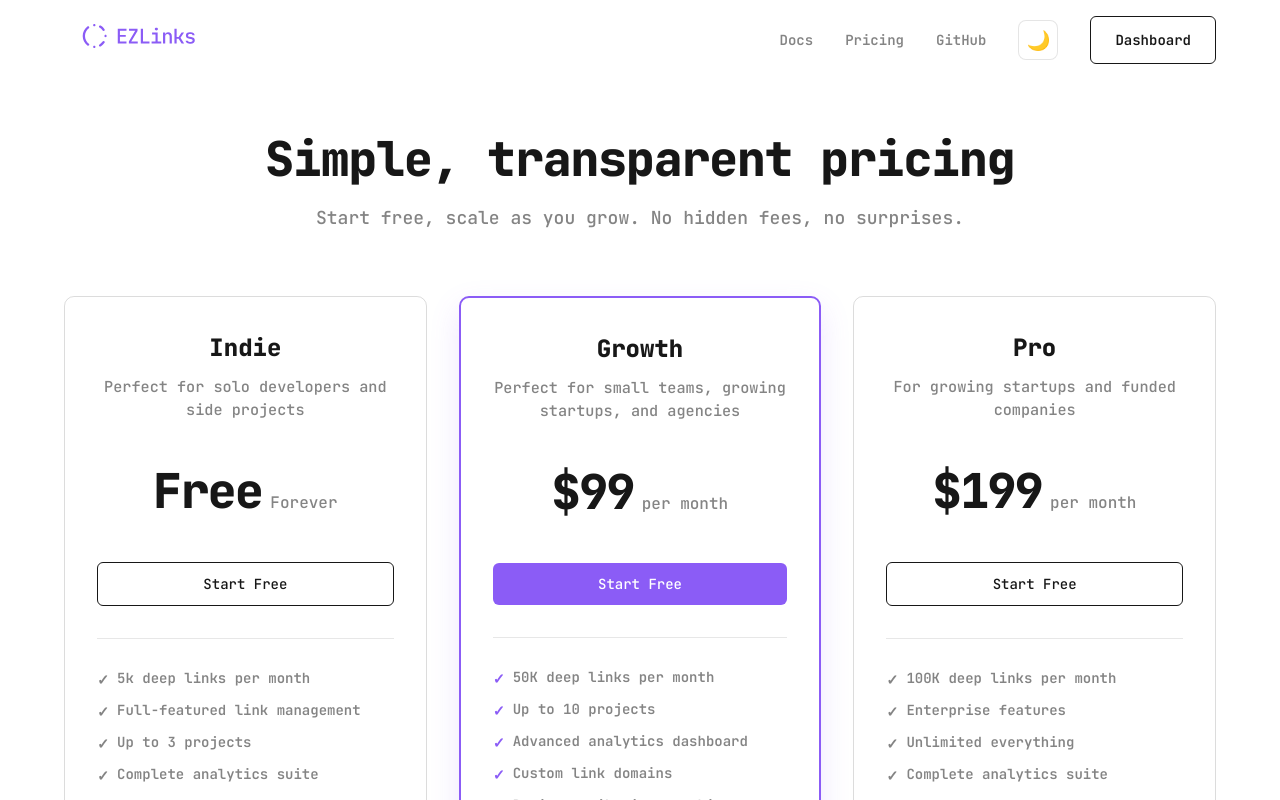
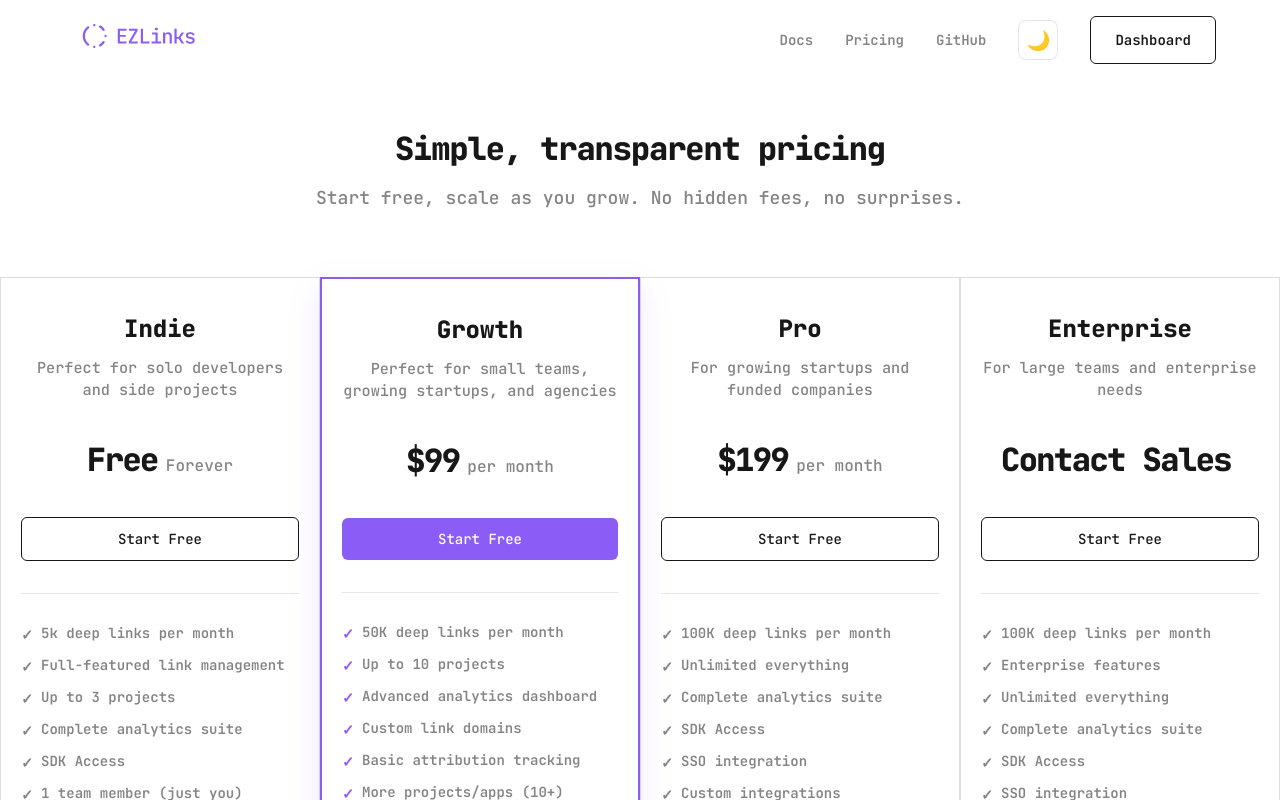
Before and after one commit to GetEZLinks/ezlinks-marketing, a Next.js app: page /pricing in a window 1280 px wide. Shown: the top 800 px of the page. Built offline with nearby package versions, Linux system fonts and the light colour scheme.

Commit message:
Added Enterprise pricing

```diff
--- a/src/components/PricingSection/PricingSection.module.scss
+++ b/src/components/PricingSection/PricingSection.module.scss
@@ -17,7 +17,7 @@
 }
 
 .title {
-  font-size: 3rem;
+  font-size: 2rem;
   // font-weight: 700;
   // color: var(--woodsmoke-950);
   line-height: 1.2;
@@ -41,9 +41,9 @@
 
 .pricingGrid {
   display: grid;
-  grid-template-columns: repeat(auto-fit, minmax(320px, 1fr));
-  gap: 2rem;
-  max-width: 1200px;
+  grid-template-columns: repeat(auto-fit, minmax(300px, 1fr));
+  // gap: 2;
+  max-width: 1340px;
   margin: 0 auto;
 
   @media (max-width: 768px) {
@@ -55,8 +55,9 @@
 .pricingCard {
   // background: var(--bg-primary);
   border: 1px solid #91919150;
-  border-radius: 10px;
-  padding: 2rem;
+  // border-radius: 10px;
+  // padding: 2rem;
+  padding: 2rem 20px;
   position: relative;
   transition: all 0.3s ease;
 
@@ -143,7 +144,7 @@
 
 
 .price {
-  font-size: 3rem;
+  font-size: 2rem;
   font-weight: 800;
   // color: var(--woodsmoke-950);
   letter-spacing: -1.5px;
--- a/src/components/PricingSection/PricingSection.tsx
+++ b/src/components/PricingSection/PricingSection.tsx
@@ -45,6 +45,22 @@ const pricingPlans = [
     period: 'per month',
     features: [
       '100K deep links per month',
+      'Unlimited everything',
+      'Complete analytics suite',
+      'SDK Access',
+      'SSO integration',
+      'Custom integrations',
+      'Dedicated support'
+    ],
+    popular: false
+  },
+  {
+    name: 'Enterprise',
+    description: 'For large teams and enterprise needs',
+    price: 'Contact Sales',
+    period: '',
+    features: [
+      '100K deep links per month',
       'Enterprise features',
       'Unlimited everything',
       'Complete analytics suite',
@@ -60,7 +76,7 @@ const pricingPlans = [
 export default function PricingSection() {
   return (
     <section className={styles.pricingSection}>
-      <div className="container">
+      <div className="containe">
         <motion.div
           className={styles.pricingHeader}
           initial={{ opacity: 0, y: 30 }}
```
